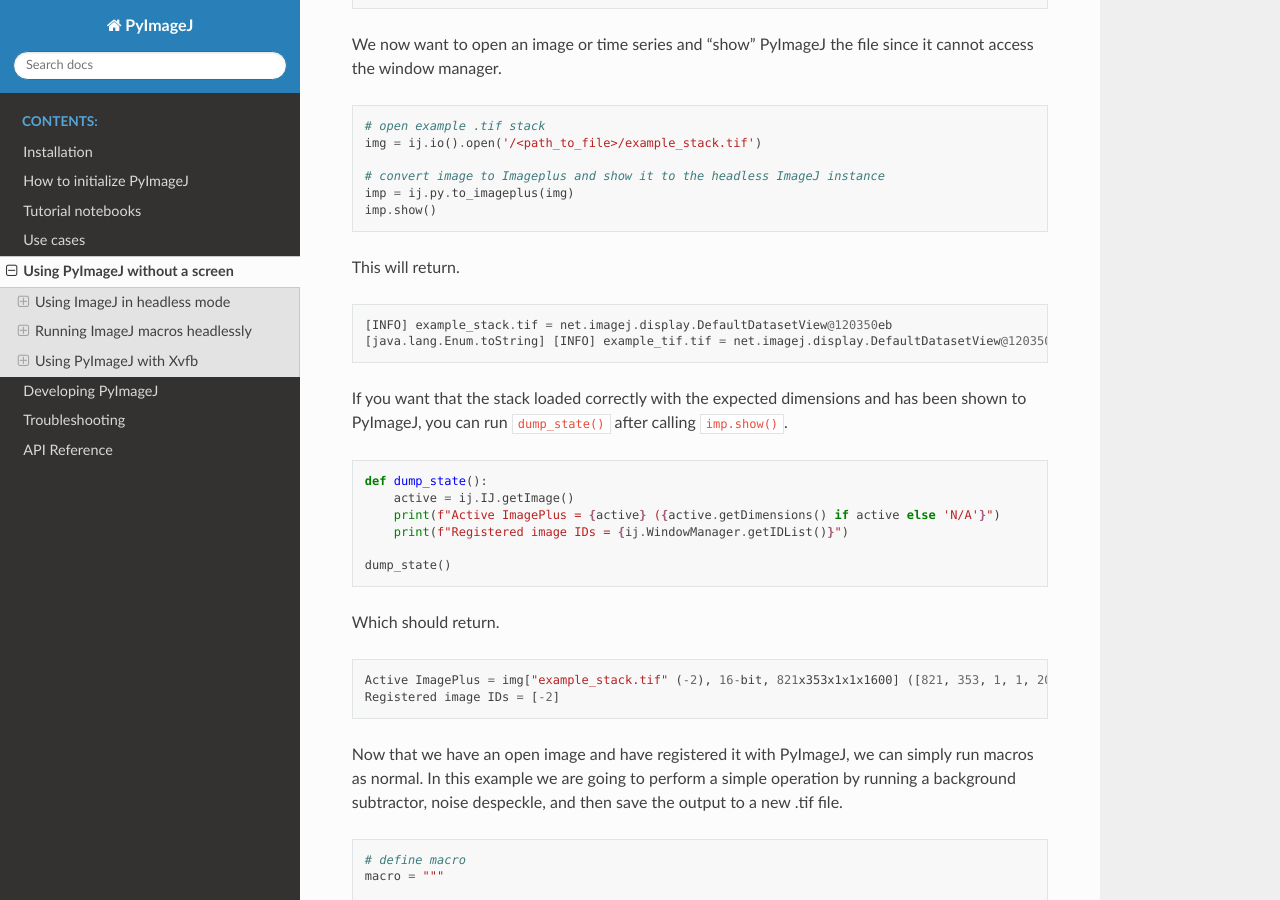
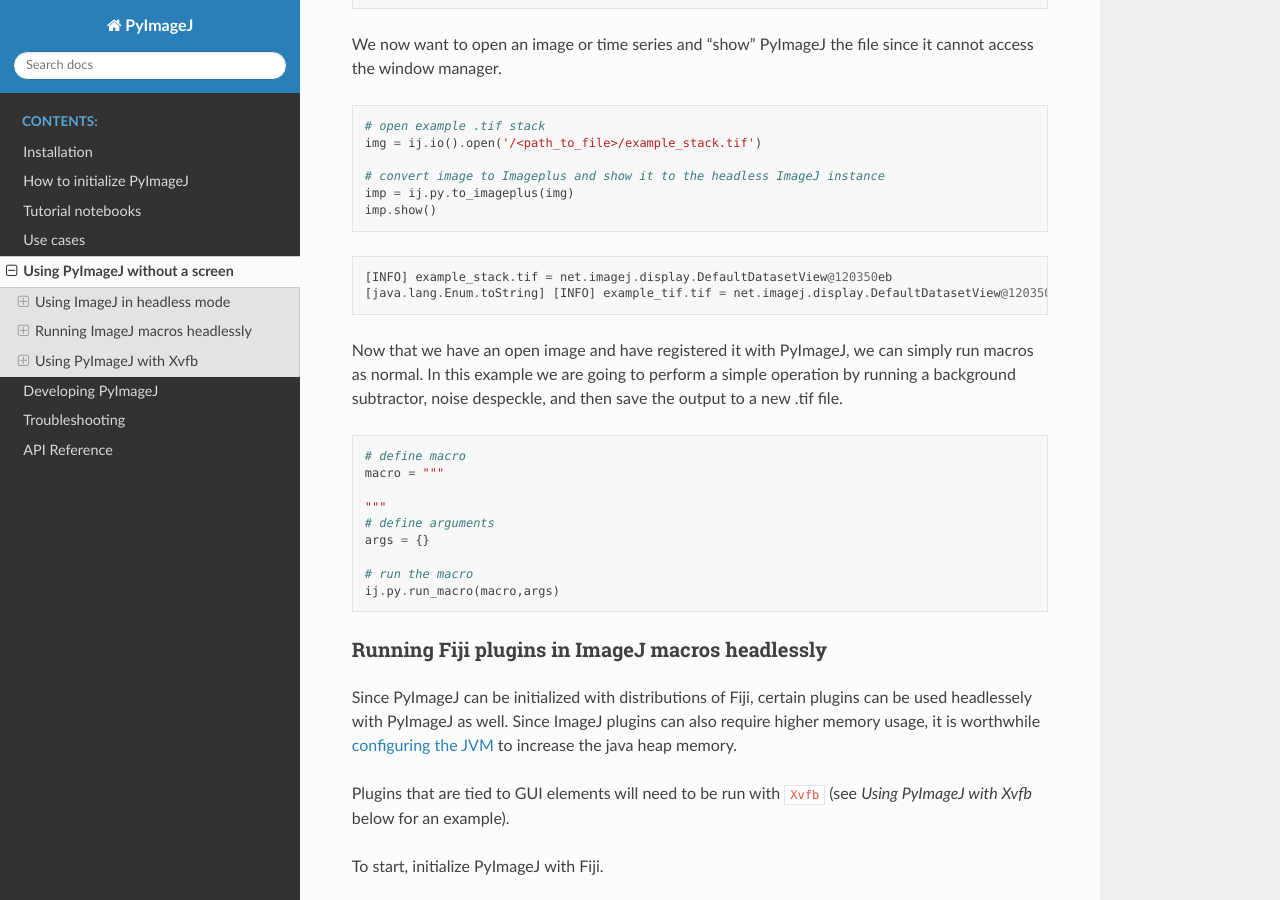
Before and after one commit to imagej/pyimagej, a Sphinx documentation site: the page built from doc/Headless.md, in a window 1280 px wide and 900 px high, scrolled down 1564 px. Built offline with Sphinx 7.4.7 and the Read the Docs theme 2.0.0, drawn with Linux system fonts in a browser that asks for light colours; pages that are not in the unit, such as notebooks, are missing from menus.

Commit message:
Update Headless.md

````diff
--- a/doc/Headless.md
+++ b/doc/Headless.md
@@ -84,29 +84,9 @@
 imp.show()
 ```
 
-This will return.
-
-```
+```python
 [INFO] example_stack.tif = net.imagej.display.DefaultDatasetView@120350eb
 [java.lang.Enum.toString] [INFO] example_tif.tif = net.imagej.display.DefaultDatasetView@120350eb
-```
-
-If you want that the stack loaded correctly with the expected dimensions and has been shown to PyImageJ, you can run `dump_state()` after calling `imp.show()`.
-
-```python
-def dump_state():
-    active = ij.IJ.getImage()
-    print(f"Active ImagePlus = {active} ({active.getDimensions() if active else 'N/A'}")
-    print(f"Registered image IDs = {ij.WindowManager.getIDList()}")
-
-dump_state()
-```
-
-Which should return.
-
-```
-Active ImagePlus = img["example_stack.tif" (-2), 16-bit, 821x353x1x1x1600] ([821, 353, 1, 1, 200]
-Registered image IDs = [-2]
 ```
 
 Now that we have an open image and have registered it with PyImageJ, we can simply run macros as normal. In this example we are going to perform a simple operation by running a background subtractor, noise despeckle, and then save the output to a new .tif file.
````
